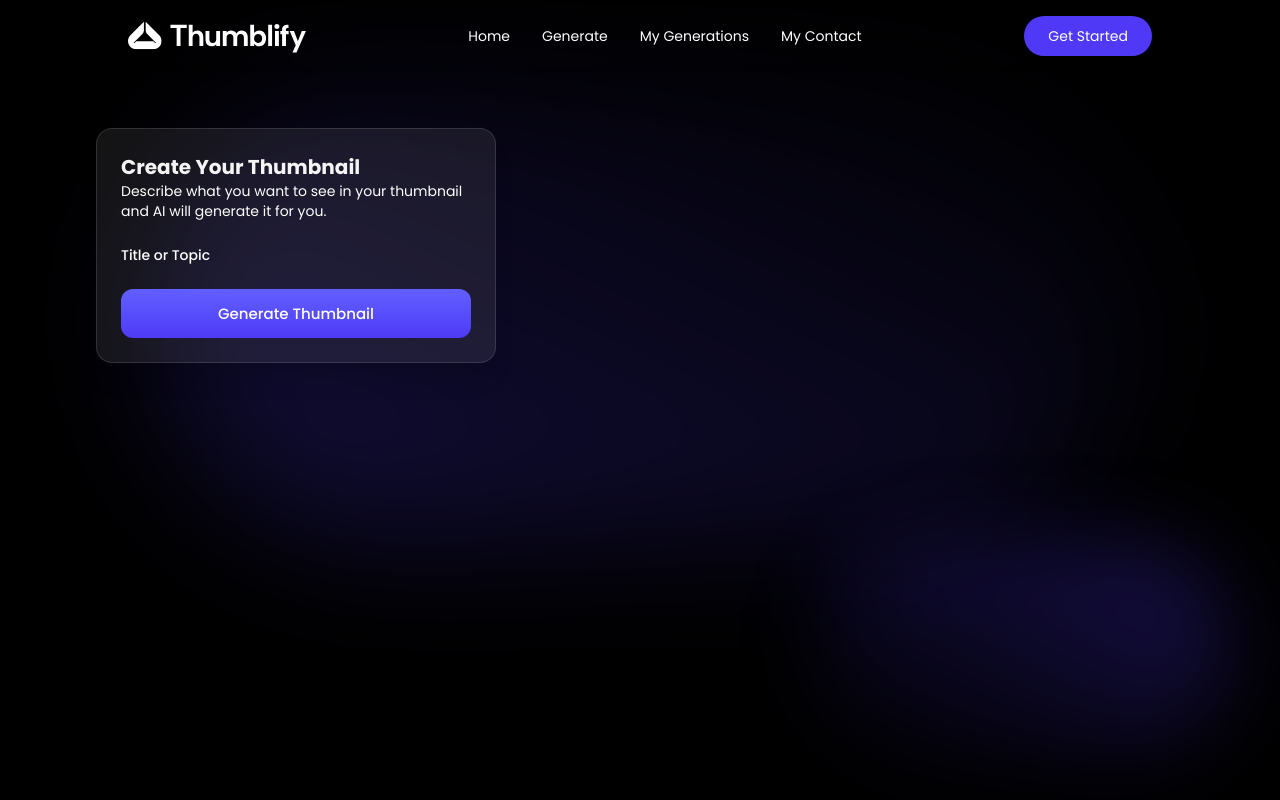
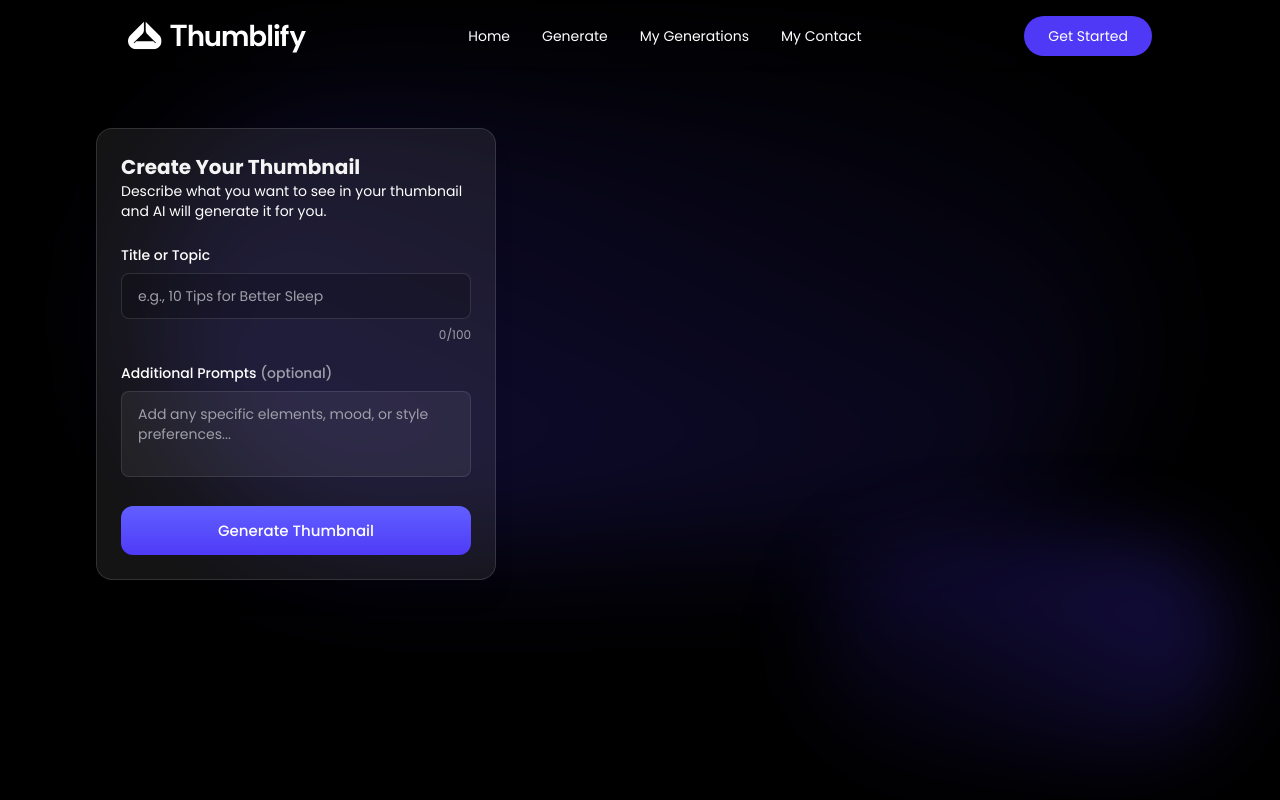
Before and after one commit to siddharthNirmale/Thumbnail, a React (Vite) app in the folder client/: page /generate in a window 1280 px wide. Shown: the top 800 px of the page. Built offline with nearby package versions, Linux system fonts and the light colour scheme.

Commit message:
Enhance Generate component with title input character count and additional prompts textarea

```diff
--- a/client/src/pages/Generate.tsx
+++ b/client/src/pages/Generate.tsx
@@ -32,9 +32,29 @@
             <div className='space-y-5 '>
               {/* title input  */}
               <div className='space-y-2 '>
-                <label className='bloack text-sm font-medium'  > Title or Topic </label>
+                <label className='block text-sm font-medium' > Title or Topic </label>
+                <input type="text" value={title} onChange={(e)=>setTitle(e.target.value)} maxLength={100} placeholder='e.g., 10 Tips for Better Sleep'
+                className='w-full px-4 py-3 rounded-lg border border-white/12 bg-black/20 text-zinc-100 placeholder:text-zinc-400 focus:outline-none focus:ring-2 focus:ring-indigo-500' />
+                <div className='flex justify-end '>
+                  <span className='text-xs text-zinc-400'>{title.length}/100</span>
+                </div>
               </div>
 
+            {/* aspect ratio selector */}
+
+
+            {/* styleselector */}
+
+            {/* colorScheme Selector */}
+
+            {/* details */}
+            <div className='space-y-2'>
+              <label className='block text-sm font-medium' >Additional Prompts <span className='text-zinc-400'>(optional)</span>
+
+              </label>
+              <textarea value={additonalDetails} onChange={(e)=>setAdditonalDetails(e.target.value)} placeholder='Add any specific elements, mood, or style preferences...' className='w-full px-4 py-3 rounded-lg border border-white/10 bg-white/6 text-zinc-100 placeholder:text-zinc-400 focus:outline-none focus:ring-2 focus:ring-indigo-500 resize-none' rows={3}/>
+
+            </div>
             </div>
             {/* button  */}
 
```
